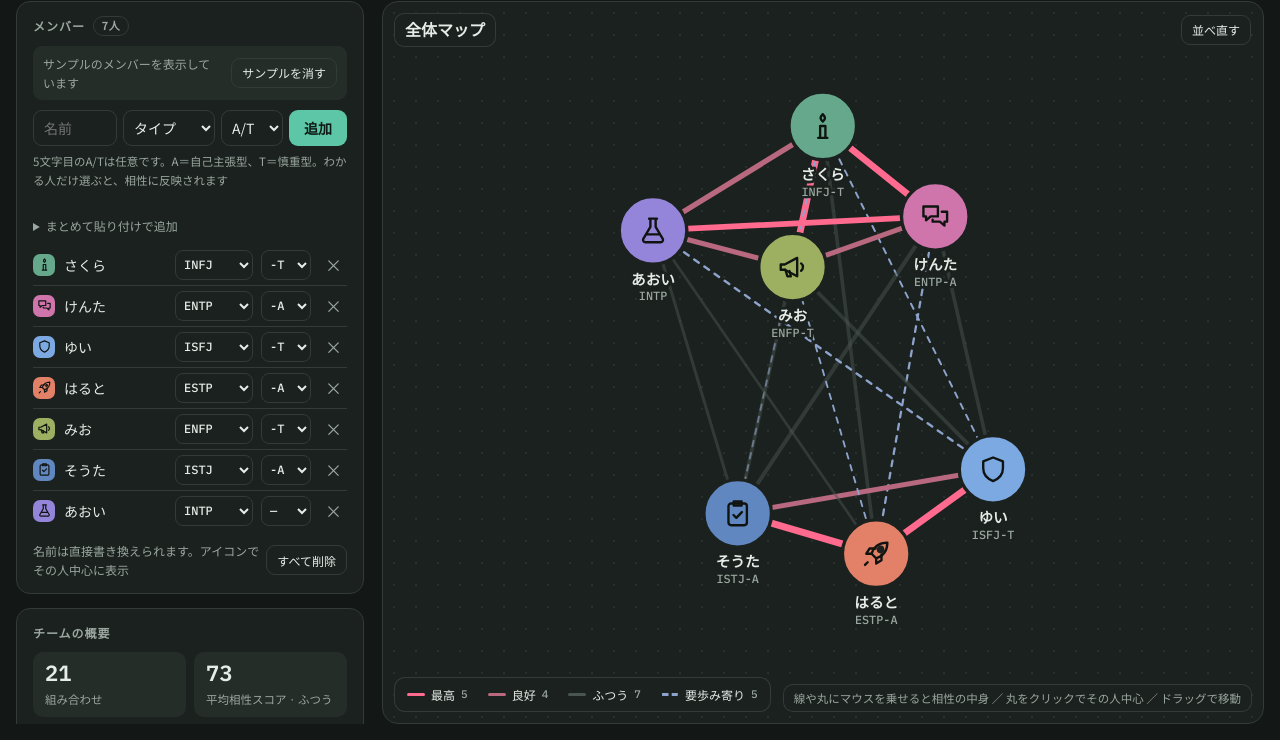
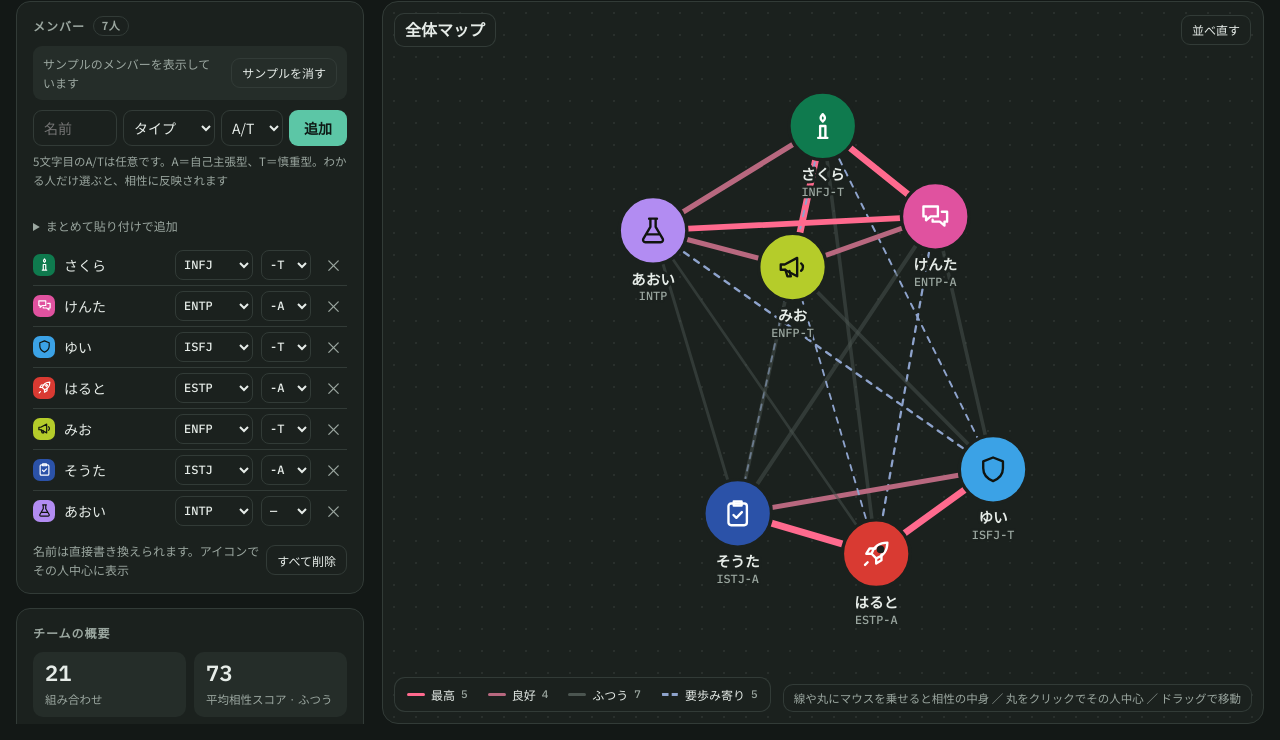
Before and after one commit to riku1128-tong/mbit_mindmap, a plain HTML site: page index.html in a window 1280 px wide. Shown: the part 60-800 px from the top of the page. Drawn offline with Linux system fonts and the light colour scheme; a web font is replaced by a local one.

Commit message:
16色の配色を見直し、ISTJとISFJなど似た色を見分けやすくする
ダークモードで白と混ぜていたため紺と水色がほぼ同じ青になっていた。
両テーマ共通の色にし、どの2色も色差ΔE 27以上になるよう調整。
明るい色ではアイコンを暗色にする。

Co-Authored-By: Claude Opus 5.5 <noreply@anthropic.com>

```diff
--- a/index.html
+++ b/index.html
@@ -99,16 +99,13 @@ details.bulk .row{display:flex;justify-content:flex-end;margin-top:6px}
 .g-nt{--g:var(--nt);--gi:var(--on-nt)} .g-nf{--g:var(--nf);--gi:var(--on-nf)}
 .g-sj{--g:var(--sj);--gi:var(--on-sj)} .g-sp{--g:var(--sp);--gi:var(--on-sp)}
 
-/* タイプごとの16色。NT=紫系、NF=緑系、SJ=青系、SP=橙系 */
-.ty-INTJ{--c:#4F55C9} .ty-INTP{--c:#7457C9} .ty-ENTJ{--c:#9443B5} .ty-ENTP{--c:#B8418F}
-.ty-INFJ{--c:#1E8A66} .ty-INFP{--c:#4A8F2A} .ty-ENFJ{--c:#138A94} .ty-ENFP{--c:#7E9416}
-.ty-ISTJ{--c:#2B5DA8} .ty-ISFJ{--c:#4D8BD6} .ty-ESTJ{--c:#1D4E7A} .ty-ESFJ{--c:#5B9FC7}
-.ty-ISTP{--c:#7F5A40} .ty-ISFP{--c:#B8732E} .ty-ESTP{--c:#D2502F} .ty-ESFP{--c:#E3A11B;--ci:#2B2105}
+/* タイプごとの16色。どの2色も色差ΔE（CIE76）27以上になるよう、色相と明るさの両方をずらしている。
+   NT=藍〜桃、NF=黄緑〜青緑、SJ=水色〜紺、SP=赤〜山吹。両テーマ共通で、明るい色だけアイコンを暗色に */
+.ty-INTJ{--c:#4B4FD8} .ty-INTP{--c:#B28CF2;--ci:#10140F} .ty-ENTJ{--c:#8A2BA0} .ty-ENTP{--c:#E0529F}
+.ty-INFJ{--c:#0F7A4E} .ty-INFP{--c:#4FA83C} .ty-ENFJ{--c:#22B3A0;--ci:#10140F} .ty-ENFP{--c:#B5CC2A;--ci:#10140F}
+.ty-ISTJ{--c:#2B52A8} .ty-ISFJ{--c:#3BA2E6;--ci:#10140F} .ty-ESTJ{--c:#6B7F9E} .ty-ESFJ{--c:#7ADDEB;--ci:#10140F}
+.ty-ISTP{--c:#8A5A3A} .ty-ISFP{--c:#EE8A2E;--ci:#10140F} .ty-ESTP{--c:#D93A32} .ty-ESFP{--c:#F2C624;--ci:#10140F}
 .tyc{--g:var(--c);--gi:var(--ci,#FFFFFF)}
-@media (prefers-color-scheme: dark){
-  :root:not([data-theme="light"]) .tyc{--g:color-mix(in oklab,var(--c) 74%,#FFFFFF);--gi:#0F1411}
-}
-:root[data-theme="dark"] .tyc{--g:color-mix(in oklab,var(--c) 74%,#FFFFFF);--gi:#0F1411}
 .mname{width:100%;min-width:0;height:30px;background:transparent;border:1px solid transparent;border-radius:8px;padding:0 6px;margin-left:-6px;font-weight:500;text-overflow:ellipsis}
 .mname:hover{border-color:var(--line)}
 .mname:focus{border-color:var(--accent);background:var(--surface);outline:none}
```
